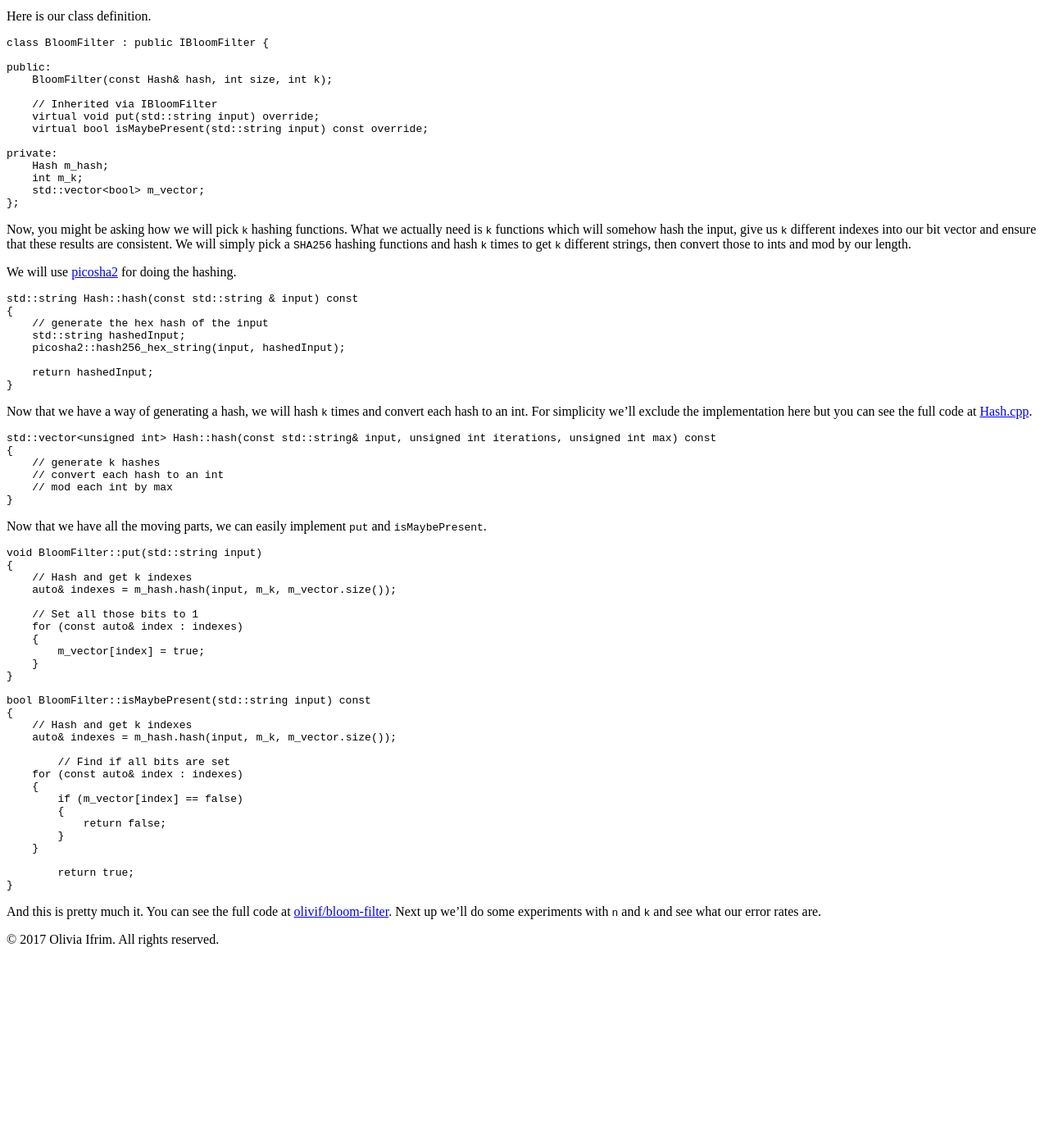
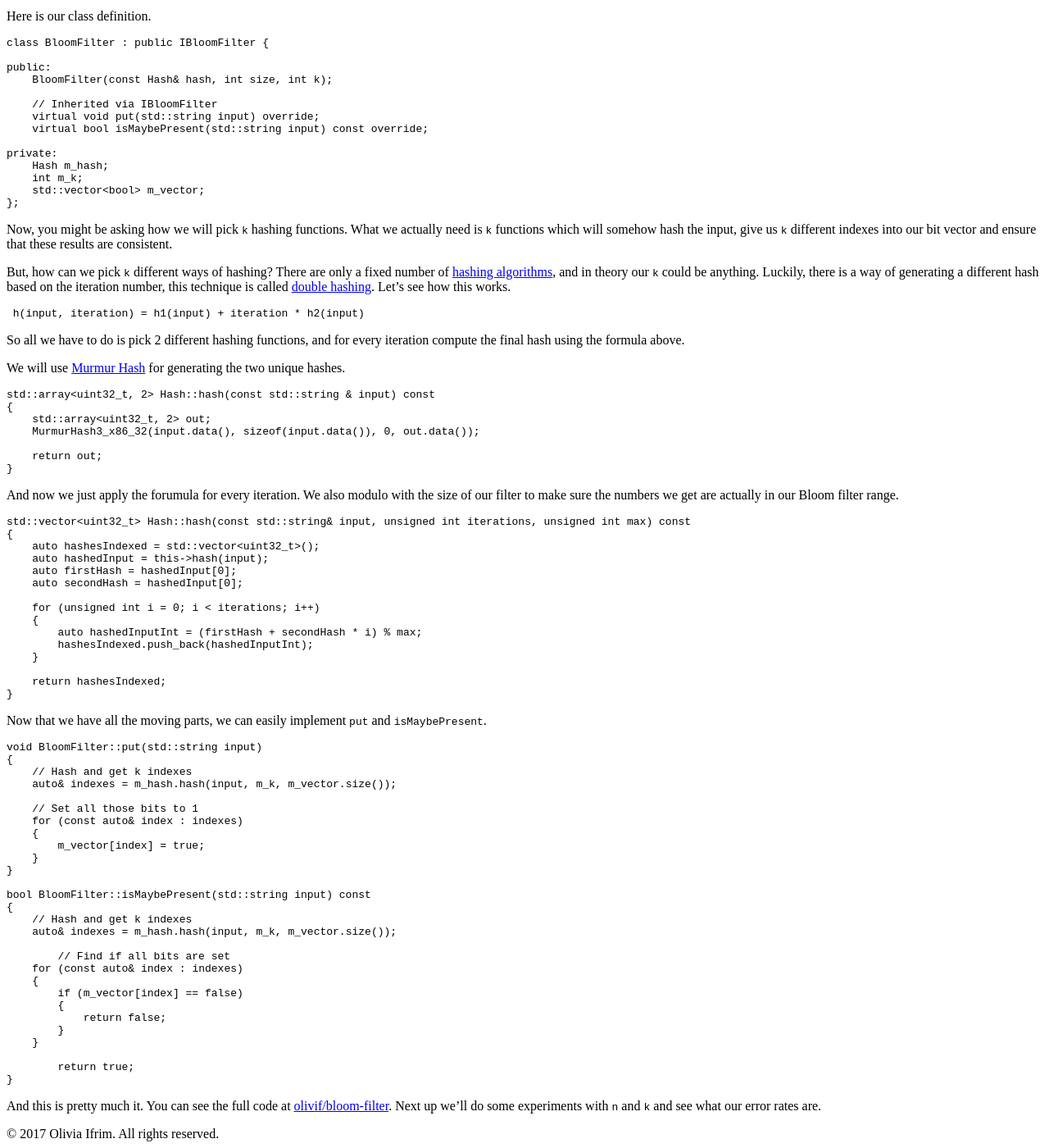
Before and after one commit to olivif/olivif.github.io, a Jekyll site: the page built from _posts/2017-05-24-bloom-filter-part-3.markdown, in a window 1280 px wide and 1400 px high, scrolled down 538 px. Shown: the whole window at 82% size. Built offline with Jekyll 4.4.1, drawn with Linux system fonts in a browser that asks for light colours; nearby versions of some CDN libraries; before the commit the page ends 1701 px from its top, so only the background shows below that.

Commit message:
Updating bloom-filter-part-3 with double hashing.

````diff
--- a/_posts/2017-05-23-bloom-filter-part-1.markdown
+++ b/_posts/2017-05-22-bloom-filter-part-1.markdown
@@ -1,6 +1,6 @@
 ---
 title:  "Implementing a Bloom filter - Part 1"
-date:   2017-05-23 19:00:00
+date:   2017-05-22 19:00:00
 categories: [bloom-filter]
 tags: [bloom filter, bloom, cpp, c++]
 ---
--- a/_posts/2017-05-24-bloom-filter-part-3.markdown
+++ b/_posts/2017-05-24-bloom-filter-part-3.markdown
@@ -39,29 +39,46 @@ private:
 };
 ```
 
-Now, you might be asking how we will pick `k` hashing functions. What we actually need is `k` functions which will somehow hash the input, give us `k` different indexes into our bit vector and ensure that these results are consistent. We will simply pick a `SHA256` hashing functions and hash `k` times to get `k` different strings, then convert those to ints and mod by our length.
+Now, you might be asking how we will pick `k` hashing functions. What we actually need is `k` functions which will somehow hash the input, give us `k` different indexes into our bit vector and ensure that these results are consistent.
 
-We will use [picosha2](https://github.com/okdshin/PicoSHA2/blob/master/picosha2.h) for doing the hashing.
+But, how can we pick `k` different ways of hashing? There are only a fixed number of [hashing algorithms](https://en.wikipedia.org/wiki/List_of_hash_functions), and in theory our `k` could be anything. Luckily, there is a way of generating a different hash based on the iteration number, this technique is called [double hashing](https://en.wikipedia.org/wiki/Double_hashing). Let's see how this works.
+
+ ```
+ h(input, iteration) = h1(input) + iteration * h2(input)
+ ```
+
+So all we have to do is pick 2 different hashing functions, and for every iteration compute the final hash using the formula above.
+
+We will use [Murmur Hash](https://github.com/aappleby/smhasher) for generating the two unique hashes.
 
 ```c++
-std::string Hash::hash(const std::string & input) const
+std::array<uint32_t, 2> Hash::hash(const std::string & input) const
 {
-    // generate the hex hash of the input
-    std::string hashedInput;
-    picosha2::hash256_hex_string(input, hashedInput);
+    std::array<uint32_t, 2> out;
+    MurmurHash3_x86_32(input.data(), sizeof(input.data()), 0, out.data());
 
-    return hashedInput;
+    return out;
 }
 ```
 
-Now that we have a way of generating a hash, we will hash `k` times and convert each hash to an int. For simplicity we'll exclude the implementation here but you can see the full code at [Hash.cpp](https://github.com/olivif/bloom-filter/blob/master/BloomFilter/Hash.cpp).
+And now we just apply the forumula for every iteration. We also modulo with the size of our filter to make sure the numbers we get are actually in our Bloom filter range.
+
 
 ```c++
-std::vector<unsigned int> Hash::hash(const std::string& input, unsigned int iterations, unsigned int max) const
+std::vector<uint32_t> Hash::hash(const std::string& input, unsigned int iterations, unsigned int max) const
 {
-    // generate k hashes
-    // convert each hash to an int
-    // mod each int by max
+    auto hashesIndexed = std::vector<uint32_t>();
+    auto hashedInput = this->hash(input);
+    auto firstHash = hashedInput[0];
+    auto secondHash = hashedInput[0];
+
+    for (unsigned int i = 0; i < iterations; i++)
+    {
+        auto hashedInputInt = (firstHash + secondHash * i) % max;
+        hashesIndexed.push_back(hashedInputInt);
+    }
+
+    return hashesIndexed;
 }
 ```
 
````
